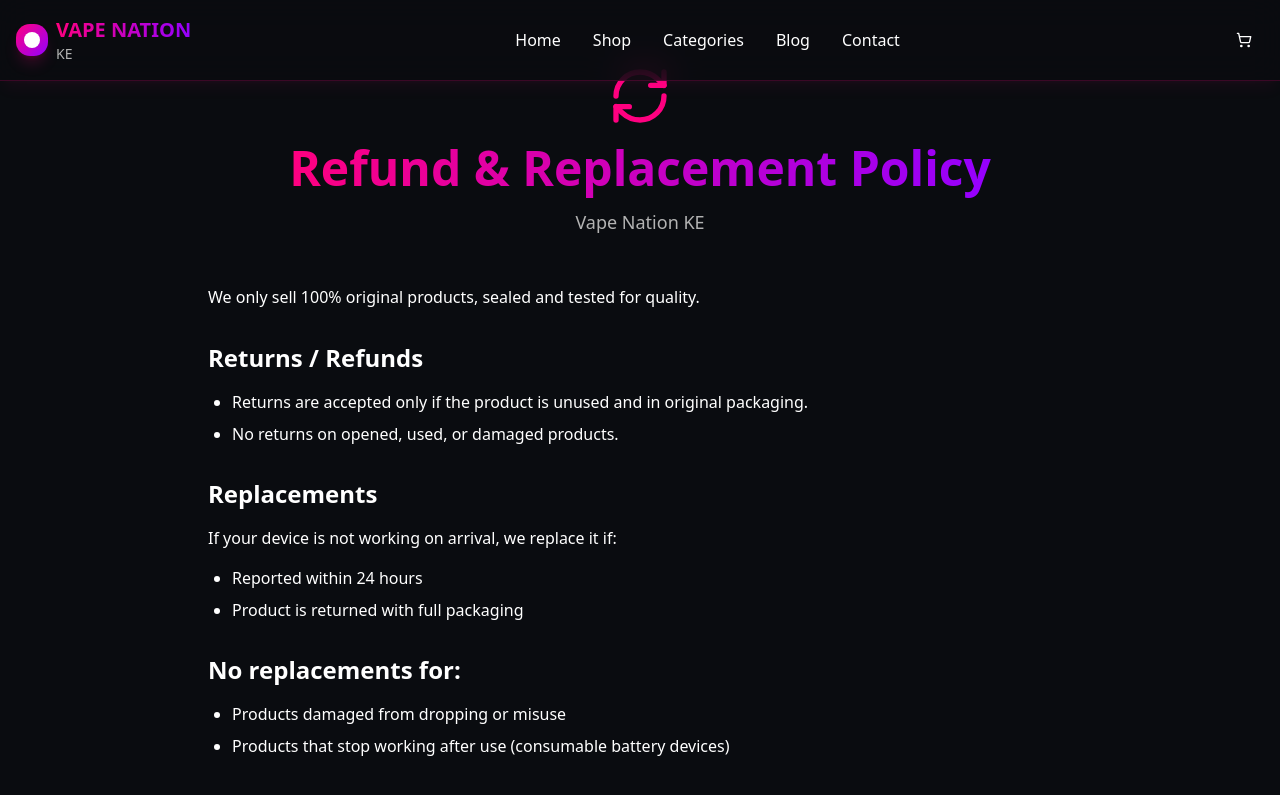
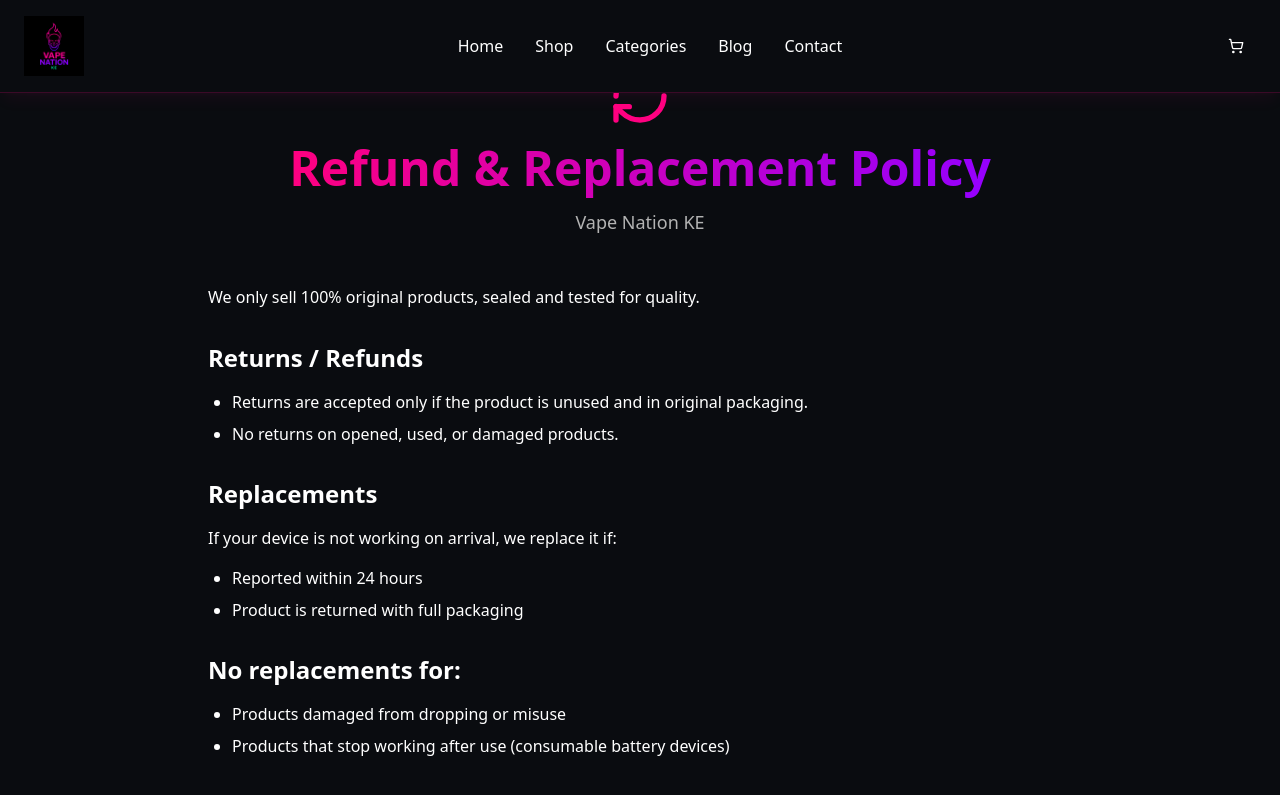
Before and after one commit to esalimbacyberhub-lgtm/vape-nation-ke, a React (Vite) app: page /refund-policy in a window 1280 px wide. Shown: the top 795 px of the page. Built offline with nearby package versions, Linux system fonts and the light colour scheme.

Commit message:
Update header with logo and styling

```diff
--- a/index.html
+++ b/index.html
@@ -3,7 +3,7 @@
   <head>
     <meta charset="UTF-8" />
     <meta name="viewport" content="width=device-width, initial-scale=1.0" />
-    <title>Vape Nation KE - Kenya&amp;#39;s Premier Online Vape Store</title>
+    <title>Vape Nation KE – Premium Vape Store in Nairobi, Kenya. Fast Delivery in Kilimani, Westlands, Lavington, Kileleshwa & CBD.</title>
     <meta name="description" content="Shop premium vapes, e-cigarettes and accessories at Vape Nation KE. Kenya's leading online vape store with brands like Solo Bar, Lost Mary, Elfbar & more. Head Office: Yaya/Kilimani, Nairobi. Delivery: Nairobi & Nationwide.">
     <meta name="author" content="Vape Lounge Nairobi" />
 
--- a/src/components/Header.tsx
+++ b/src/components/Header.tsx
@@ -1,7 +1,9 @@
 import { useState } from "react";
+import { Link } from "react-router-dom";
 import { Button } from "@/components/ui/button";
 import { Sheet, SheetContent, SheetTrigger } from "@/components/ui/sheet";
 import { Menu, ShoppingCart } from "lucide-react";
+import logo from "@/assets/vape-nation-logo.png";
 
 const Header = () => {
   const [isOpen, setIsOpen] = useState(false);
@@ -15,19 +17,17 @@ const Header = () => {
   ];
 
   return (
-    <header className="fixed top-0 left-0 right-0 z-50 bg-background/95 backdrop-blur-lg supports-[backdrop-filter]:bg-background/70 border-b border-primary/20 shadow-lg shadow-primary/5">
-      <div className="container mx-auto px-4 py-4">
+    <header className="fixed top-0 left-0 right-0 z-50 bg-background backdrop-blur-lg border-b border-primary/20 shadow-lg shadow-primary/5">
+      <div className="container mx-auto px-6 py-4">
         <div className="flex items-center justify-between">
           {/* Logo */}
-          <div className="flex items-center space-x-2">
-            <div className="w-8 h-8 bg-gradient-to-br from-primary to-accent rounded-lg flex items-center justify-center shadow-lg shadow-primary/20">
-              <div className="w-4 h-4 bg-primary-foreground rounded-sm"></div>
-            </div>
-            <div>
-              <h1 className="text-xl font-bold bg-gradient-to-r from-primary to-accent bg-clip-text text-transparent">VAPE NATION</h1>
-              <p className="text-sm text-muted-foreground">KE</p>
-            </div>
-          </div>
+          <Link to="/" className="flex items-center">
+            <img
+              src={logo}
+              alt="Vape Nation KE - Premium Vape Store in Nairobi, Kenya"
+              className="h-[60px] w-auto object-contain hover:opacity-90 transition-opacity"
+            />
+          </Link>
 
           {/* Desktop Navigation */}
           <nav className="hidden md:flex items-center space-x-8">
```
Also changed, not shown: src/assets/vape-nation-logo.png (added).
